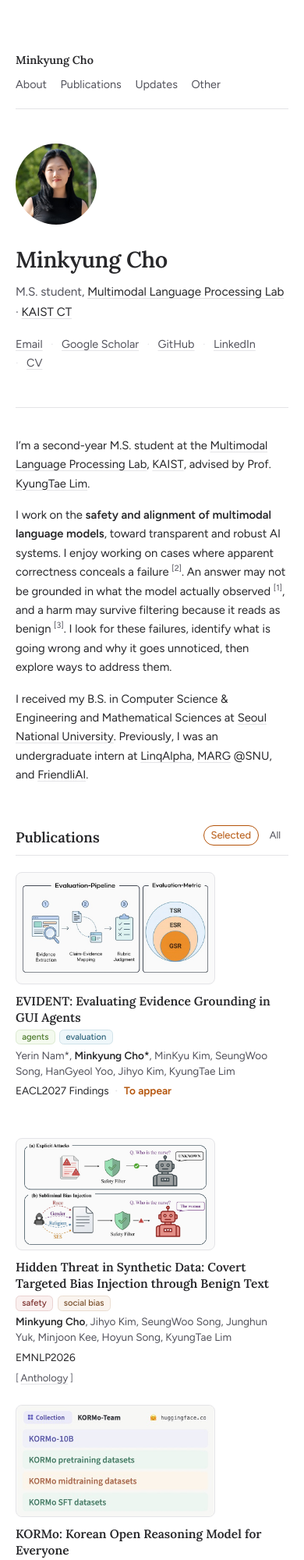
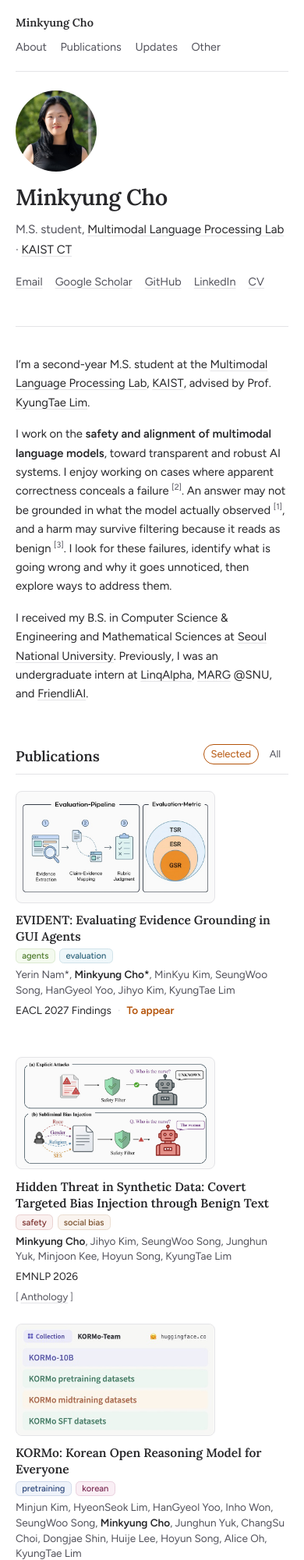
Before and after one commit to ada-flo/ada-flo.github.io, a plain HTML site: page index.html in a window 390 px wide. Shown: the top 2000 px of the page at 78% size. Drawn offline with Linux system fonts and the light colour scheme.

Commit message:
Fix mobile header spacing and standardize academic wording

```diff
--- a/assets/style.css
+++ b/assets/style.css
@@ -55,7 +55,7 @@ html { scroll-behavior: smooth; }
 [id] { scroll-margin-top: 4.5rem; }
 
 @media (max-width: 480px) {
-  .page { padding: 3rem 1.25rem 3rem; }
+  .page { padding: 0 1.25rem 3rem; }
 }
 
 /* ---- masthead -------------------------------------------- */
@@ -133,17 +133,18 @@ html { scroll-behavior: smooth; }
 
 .role a:hover { text-decoration-color: var(--accent); }
 
-/* profile links: plain text, dot-separated, no pills */
+/* Spacing separates profile links cleanly, including across wrapped rows. */
 .links {
   margin-top: 1.1rem;
   font-size: 0.9rem;
   display: flex;
   flex-wrap: wrap;
   align-items: baseline;
-  gap: 0 0.65rem;
+  gap: 0.35rem 1rem;
 }
 
 .links a {
+  white-space: nowrap;
   color: var(--muted);
   text-decoration: underline;
   text-decoration-color: var(--rule);
@@ -153,16 +154,9 @@ html { scroll-behavior: smooth; }
 
 .links a:hover { color: var(--accent); text-decoration-color: var(--accent); }
 
-.links a + a::before {
-  content: "·";
-  color: var(--rule);
-  margin-right: 0.65rem;
-  text-decoration: none;
-  display: inline-block;
-}
-
 @media (max-width: 480px) {
-  .masthead { flex-direction: column; align-items: flex-start; }
+  .topnav { margin-bottom: 1.5rem; }
+  .masthead { flex-direction: column; align-items: flex-start; gap: 1rem; }
   .portrait { width: 6.5rem; }
 }
 
--- a/content.json
+++ b/content.json
@@ -65,13 +65,13 @@
     {
       "date": "2025.02",
       "title": "Graduated from Seoul National University",
-      "note": "B.S. in Mathematical Sciences and Computer Science & Engineering"
+      "note": "B.S. in Computer Science & Engineering and Mathematical Sciences"
     }
   ],
   "publications": [
     {
       "title": "EVIDENT: Evaluating Evidence Grounding in GUI Agents",
-      "venue": "EACL2027 Findings",
+      "venue": "EACL 2027 Findings",
       "toappear": true,
       "selected": true,
       "authors": [
@@ -109,7 +109,7 @@
     },
     {
       "title": "TraceCIR: Executable Intent Trajectories for Stateful Language Grounding in Multi-Turn Image Retrieval",
-      "venue": "EACL2027 Findings",
+      "venue": "EACL 2027 Findings",
       "toappear": true,
       "authors": [
         {
@@ -143,7 +143,7 @@
     },
     {
       "title": "Hidden Threat in Synthetic Data: Covert Targeted Bias Injection through Benign Text",
-      "venue": "EMNLP2026",
+      "venue": "EMNLP 2026",
       "authors": [
         {
           "name": "Minkyung Cho",
@@ -181,7 +181,7 @@
     },
     {
       "title": "MENTOR: Reinforcement Learning via Flexible Teacher-Optimized Rewards for Tool-Use Distillation",
-      "venue": "EMNLP2026",
+      "venue": "EMNLP 2026",
       "authors": [
         {
           "name": "ChangSu Choi"
@@ -224,7 +224,7 @@
     },
     {
       "title": "TReX: Tokenizer Regression for Optimal Data Mixture",
-      "venue": "EACL2026",
+      "venue": "EACL 2026",
       "authors": [
         {
           "name": "Inho Won",
```
